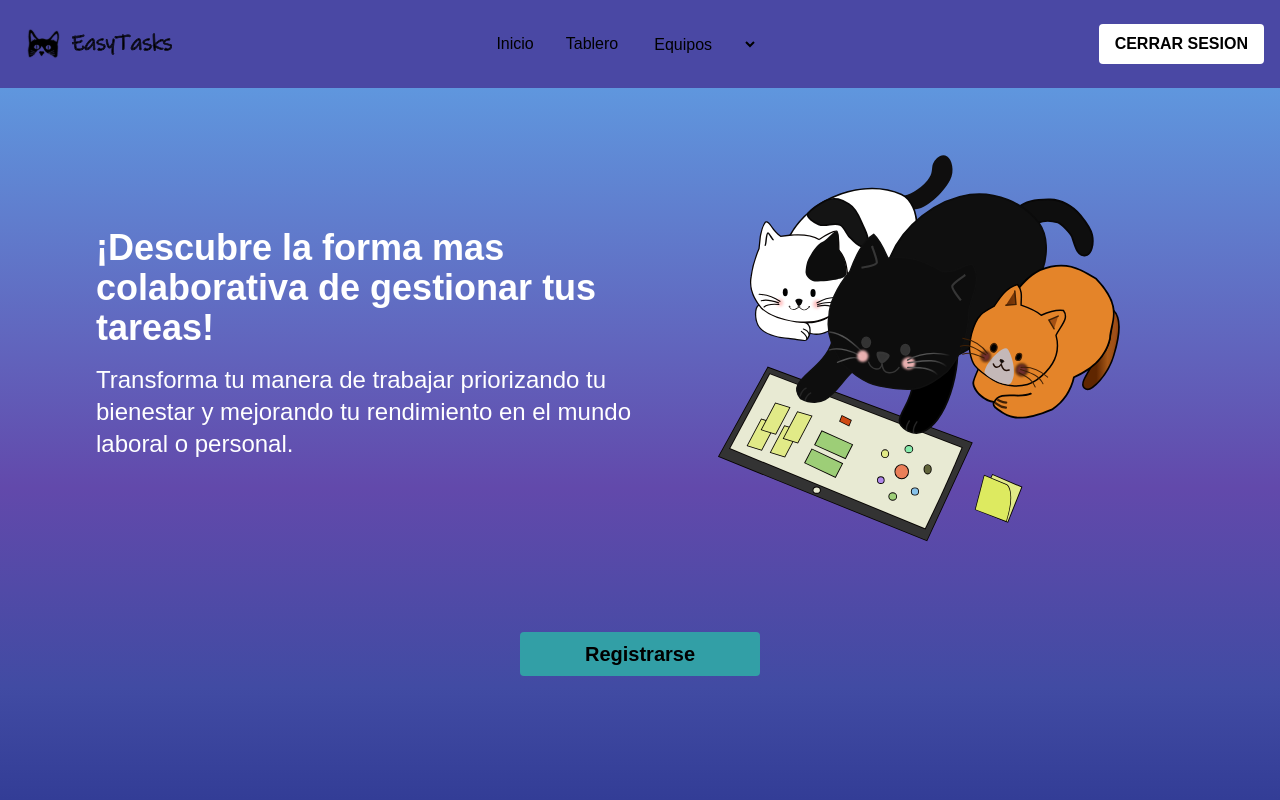
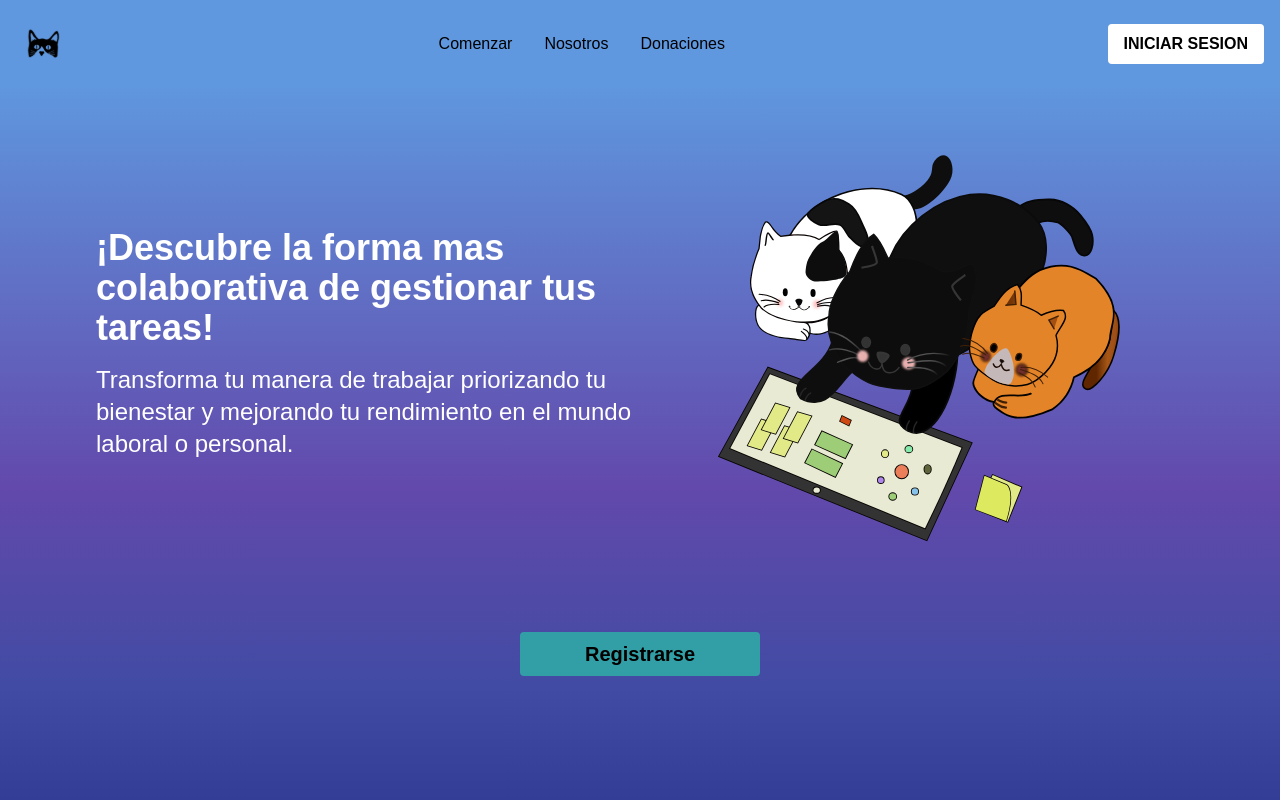
Before and after one commit to DamiiPeralta/PFG7-Front, a Next.js app in the folder easytasks/: page / in a window 1280 px wide. Shown: the top 800 px of the page. Built offline with nearby package versions, Linux system fonts and the light colour scheme; a web font is replaced by a local one.

Commit message:
Se dió funcionalidad al boton de registrarse en el landing, se eliminó de la page el NavbarApp que causaba conflicto con el Navigation

```diff
--- a/easytasks/package.json
+++ b/easytasks/package.json
@@ -15,6 +15,7 @@
     "react-dom": "^18",
     "react-hook-form": "^7.51.5",
     "react-icons": "^5.2.1",
+    "react-password-checklist": "^1.6.0",
     "yup": "^1.4.0"
   },
   "devDependencies": {
--- a/easytasks/src/app/page.tsx
+++ b/easytasks/src/app/page.tsx
@@ -9,7 +9,6 @@ import NavbarApp from "./navigation/navbarApp";
 const LandingPage = () => {
   return (
     <>
-    <NavbarApp/>
       <WelcomeSection />
       <BenefitsSection />
       <MentalHealth />
--- a/easytasks/src/components/welcome-section/Bienvenida.tsx
+++ b/easytasks/src/components/welcome-section/Bienvenida.tsx
@@ -1,8 +1,11 @@
+import Navbar from "@/app/navigation/navbar";
 import Image from "next/image";
+import Link from "next/link";
 import React from "react";
 
 const WelcomeSection = () => {
   return (
+    <>
     <div className="mt-20 bg-gradient-lineal min-h-screen top-0 w-full">
       <section className="flex flex-col items-center text-center ">
         <div className="flex flex-col md:flex-row items-center justify-between w-full max-w-6xl mx-auto px-8">
@@ -26,13 +29,15 @@ const WelcomeSection = () => {
             />
           </div>
         </div>
-        <div className="mb-20 mt-2">
+        <Link href="/register" className="mb-20 mt-2">
           <button className="bg-color-button hover:bg-color8  text-black font-bold py-2 px-8 rounded text-xl w-60">
             Registrarse
           </button>
-        </div>
+        </Link>
       </section>
     </div>
+    </>
+
   );
 };
 
```
Also changed, not shown: easytasks/src/app/navigation/index.tsx (+0 -11 lines), 1 other file (tests, documents, lock files or other folders).
